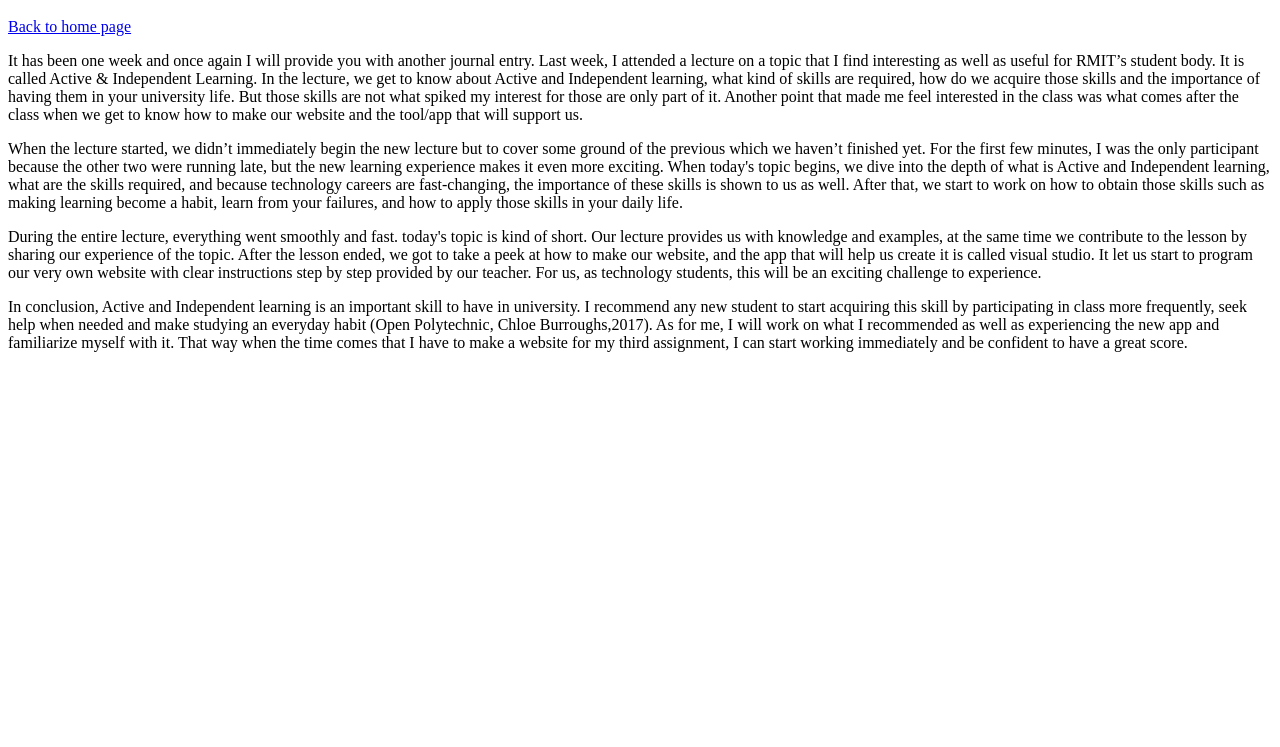
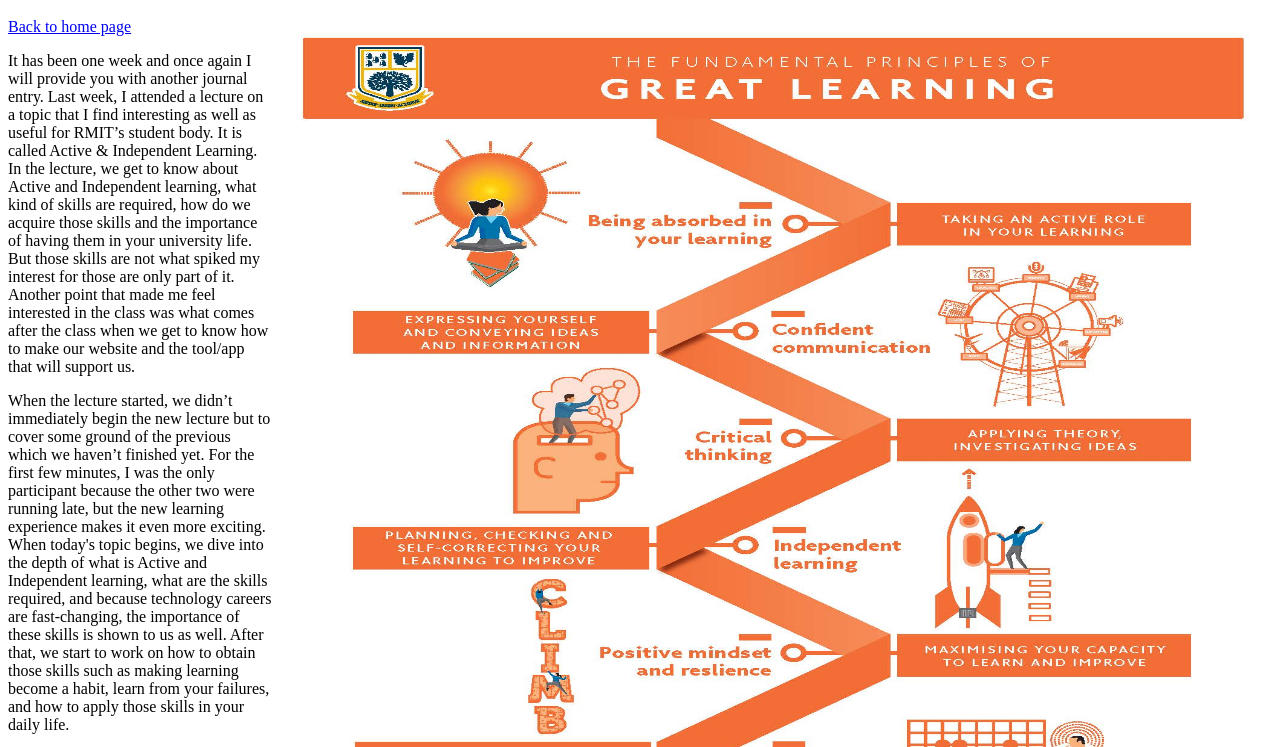
Before and after one commit to S3878734/s3878734.github.io, a plain HTML site: page Journal Entry 3.html in a window 1280 px wide. Shown: the part 48-795 px from the top of the page. Drawn offline with Linux system fonts and the light colour scheme.

Commit message:
update index.html

```diff
--- a/Journal Entry 3.html
+++ b/Journal Entry 3.html
@@ -1,8 +1,17 @@
 <html>
-    <head></head>
+    <head>
+        <style>
+            img{
+                float:right;
+                width:200px;
+                height:1000px;
+            }
+        </style>
+    </head>
     <body>
         <h1>Journal Entry 3</h1>
         <a href="index.html">Back to home page</a>
+        <img src="images/learning.jpg" style="width: 1000px">
         <p>It has been one week and once again I will provide you with another journal entry. Last week, I attended a lecture on a topic that I find interesting as well as useful for RMIT’s student body. It is called Active & Independent Learning. In the lecture, we get to know about Active and Independent learning, what kind of skills are required, how do we acquire those skills and the importance of having them in your university life. But those skills are not what spiked my interest for those are only part of it. Another point that made me feel interested in the class was what comes after the class when we get to know how to make our website and the tool/app that will support us.</p>
 
             <p>When the lecture started, we didn’t immediately begin the new lecture but to cover some ground of the previous which we haven’t finished yet. For the first few minutes, I was the only participant because the other two were running late, but the new learning experience makes it even more exciting. When today's topic begins, we dive into the depth of what is Active and Independent learning, what are the skills required, and because technology careers are fast-changing, the importance of these skills is shown to us as well. After that, we start to work on how to obtain those skills such as making learning become a habit, learn from your failures, and how to apply those skills in your daily life.</p>
@@ -10,5 +19,6 @@
             <p>During the entire lecture, everything went smoothly and fast. today's topic is kind of short. Our lecture provides us with knowledge and examples, at the same time we contribute to the lesson by sharing our experience of the topic. After the lesson ended, we got to take a peek at how to make our website, and the app that will help us create it is called visual studio. It let us start to program our very own website with clear instructions step by step provided by our teacher. For us, as technology students, this will be an exciting challenge to experience.</p>
 
             <p>In conclusion, Active and Independent learning is an important skill to have in university. I recommend any new student to start acquiring this skill by participating in class more frequently, seek help when needed and make studying an everyday habit (Open Polytechnic, Chloe Burroughs,2017). As for me, I will work on what I recommended as well as experiencing the new app and familiarize myself with it. That way when the time comes that I have to make a website for my third assignment, I can start working immediately and be confident to have a great score.</p>
+
     </body>
 </html>
```
Also changed, not shown: Journal Entry 1.html (+1 -0 lines), Journal Entry 2.html (+1 -0 lines), Journal Entry 4.html (+1 -0 lines), images/Library2.jpg (added), images/Research.jpg (added), images/blockchain.jpg (added), images/learning.jpg (added).
